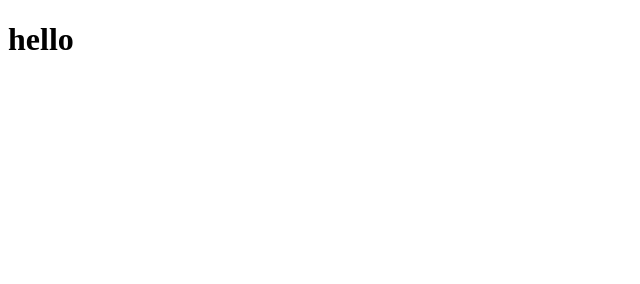
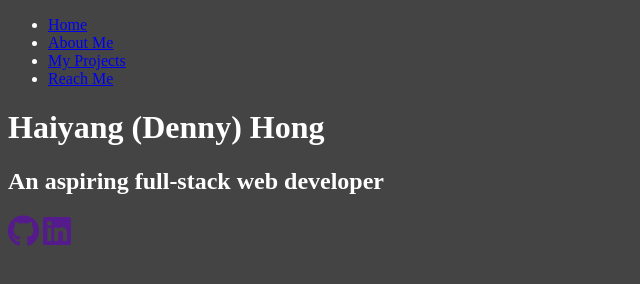
Before and after one commit to hyhong-code/portfolio, a website: page dist/index.html in a window 1280 px wide. Shown: the whole page, without its empty margins (0-640 px from the left). Drawn offline with Linux system fonts and the light colour scheme.

Commit message:
Finish home page markup

```diff
--- a/scss/main.scss
+++ b/scss/main.scss
@@ -1,4 +1,6 @@
 $primary-color: #444;
 
 body {
+  background-color: #444;
+  color: #fff;
 }
```
Also changed, not shown: dist/css/main.css, dist/index.html, dist/js/main.js (added).
